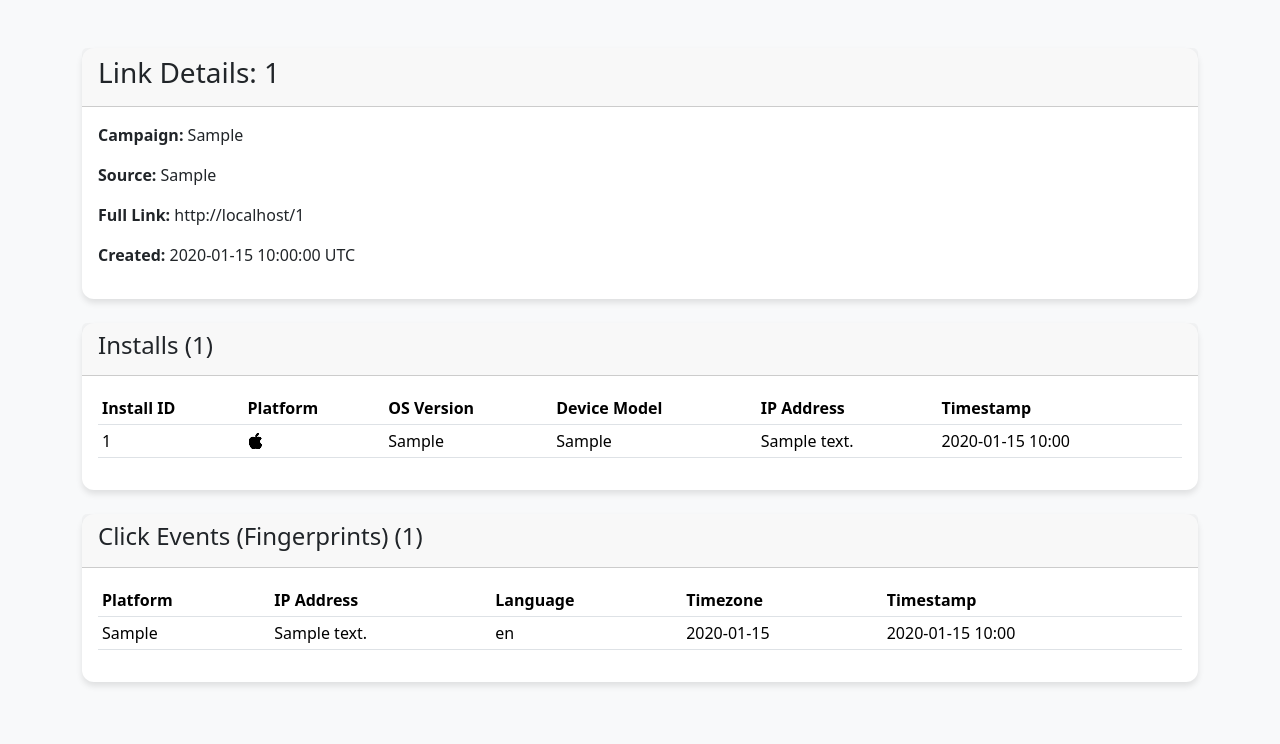
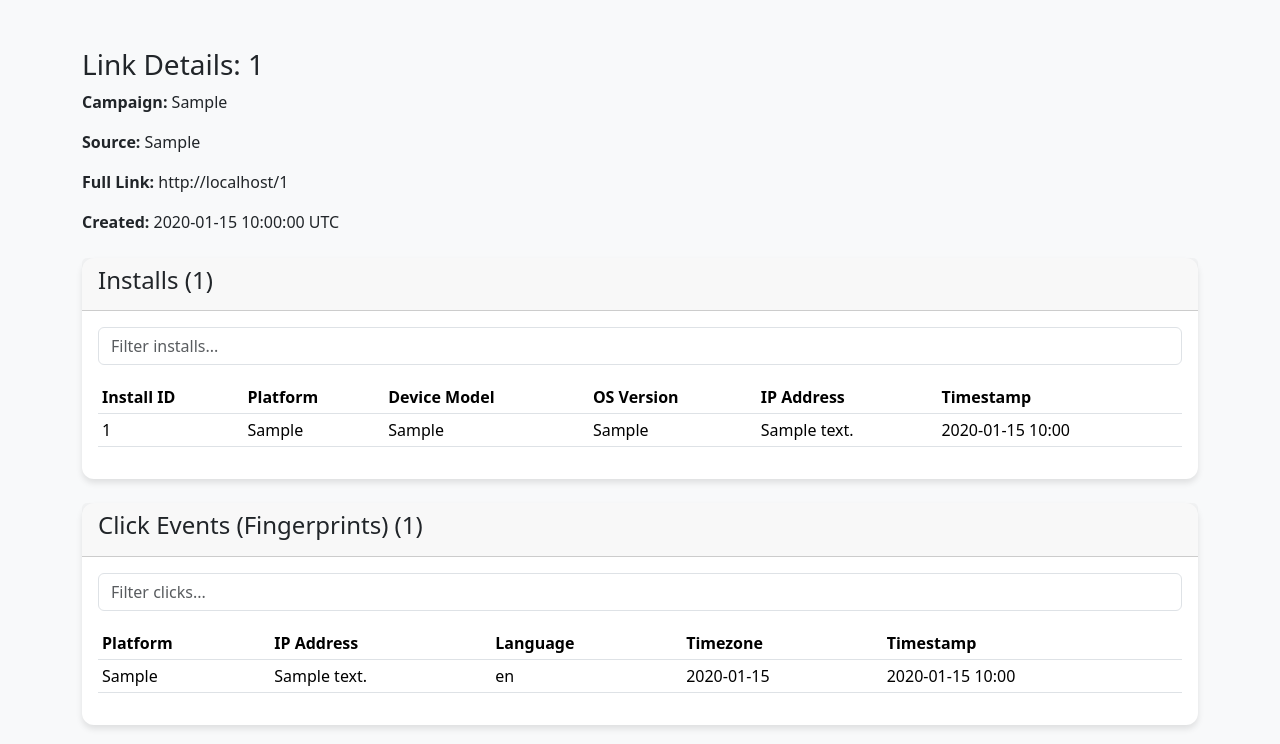
Before and after one commit to sumanth1905/Deeplink, a Flask app: template app/templates/link_details.html in a window 1280 px wide. Shown: the part 56-800 px from the top of the page. Run offline with Flask 3, Linux system fonts and the light colour scheme; the template is opened without the code that fills it: values that come from a table or form of the project are taken from there, others are empty; tables that the repository leaves empty hold one stand-in row (values such as "Sample post").

Commit message:
Add files via upload

```diff
--- a/app/templates/link_details.html
+++ b/app/templates/link_details.html
@@ -19,16 +19,13 @@
     </nav>
 
     <div class="container">
-        <div class="card mb-4">
-            <div class="card-header">
-                <h3>Link Details: {{ click.click_id }}</h3>
-            </div>
-            <div class="card-body">
-                <p><strong>Campaign:</strong> {{ click.campaign }}</p>
-                <p><strong>Source:</strong> {{ click.source }}</p>
-                <p><strong>Full Link:</strong> {{ request.host_url }}{{ click.click_id }}</p>
-                <p><strong>Created:</strong> {{ click.timestamp.strftime('%Y-%m-%d %H:%M:%S') }} UTC</p>
-            </div>
+        <!-- Link Info -->
+        <div class="mb-4">
+            <h3>Link Details: {{ click.click_id }}</h3>
+            <p><strong>Campaign:</strong> {{ click.campaign }}</p>
+            <p><strong>Source:</strong> {{ click.source }}</p>
+            <p><strong>Full Link:</strong> {{ request.host_url }}{{ click.click_id }}</p>
+            <p><strong>Created:</strong> {{ click.timestamp.strftime('%Y-%m-%d %H:%M:%S') }} UTC</p>
         </div>
 
         <!-- Installs Table -->
@@ -37,14 +34,15 @@
                 <h4>Installs ({{ installs|length }})</h4>
             </div>
             <div class="card-body">
+                <input type="text" id="install-search" class="form-control mb-3" placeholder="Filter installs...">
                 <div class="table-responsive">
                     <table class="table table-sm">
                         <thead>
                             <tr>
                                 <th>Install ID</th>
                                 <th>Platform</th>
+                                <th>Device Model</th>
                                 <th>OS Version</th>
-                                <th>Device Model</th>
                                 <th>IP Address</th>
                                 <th>Timestamp</th>
                             </tr>
@@ -53,9 +51,9 @@
                             {% for install in installs %}
                             <tr>
                                 <td>{{ install.install_id }}</td>
-                                <td><i class="bi bi-{{ 'android' if 'android' in install.device_model|lower else 'apple' }}"></i></td>
+                                <td>{{ install.platform }}</td>
+                                <td>{{ install.device_model }}</td>
                                 <td>{{ install.os_version }}</td>
-                                <td>{{ install.device_model }}</td>
                                 <td>{{ install.ip_address }}</td>
                                 <td>{{ install.timestamp.strftime('%Y-%m-%d %H:%M') }}</td>
                             </tr>
@@ -72,6 +70,7 @@
                 <h4>Click Events (Fingerprints) ({{ click_events|length }})</h4>
             </div>
             <div class="card-body">
+                <input type="text" id="click-search" class="form-control mb-3" placeholder="Filter clicks...">
                 <div class="table-responsive">
                     <table class="table table-sm">
                         <thead>
@@ -99,5 +98,24 @@
             </div>
         </div>
     </div>
+
+    <script>
+        // JavaScript for filtering installs and clicks
+        document.getElementById('install-search').addEventListener('input', function() {
+            const query = this.value.toLowerCase();
+            const rows = document.querySelectorAll('.table-responsive table tbody tr');
+            rows.forEach(row => {
+                row.style.display = row.innerText.toLowerCase().includes(query) ? '' : 'none';
+            });
+        });
+
+        document.getElementById('click-search').addEventListener('input', function() {
+            const query = this.value.toLowerCase();
+            const rows = document.querySelectorAll('.table-responsive table tbody tr');
+            rows.forEach(row => {
+                row.style.display = row.innerText.toLowerCase().includes(query) ? '' : 'none';
+            });
+        });
+    </script>
 </body>
 </html>
```
Also changed, not shown: app/templates/landing.html (+20 -1 lines).
